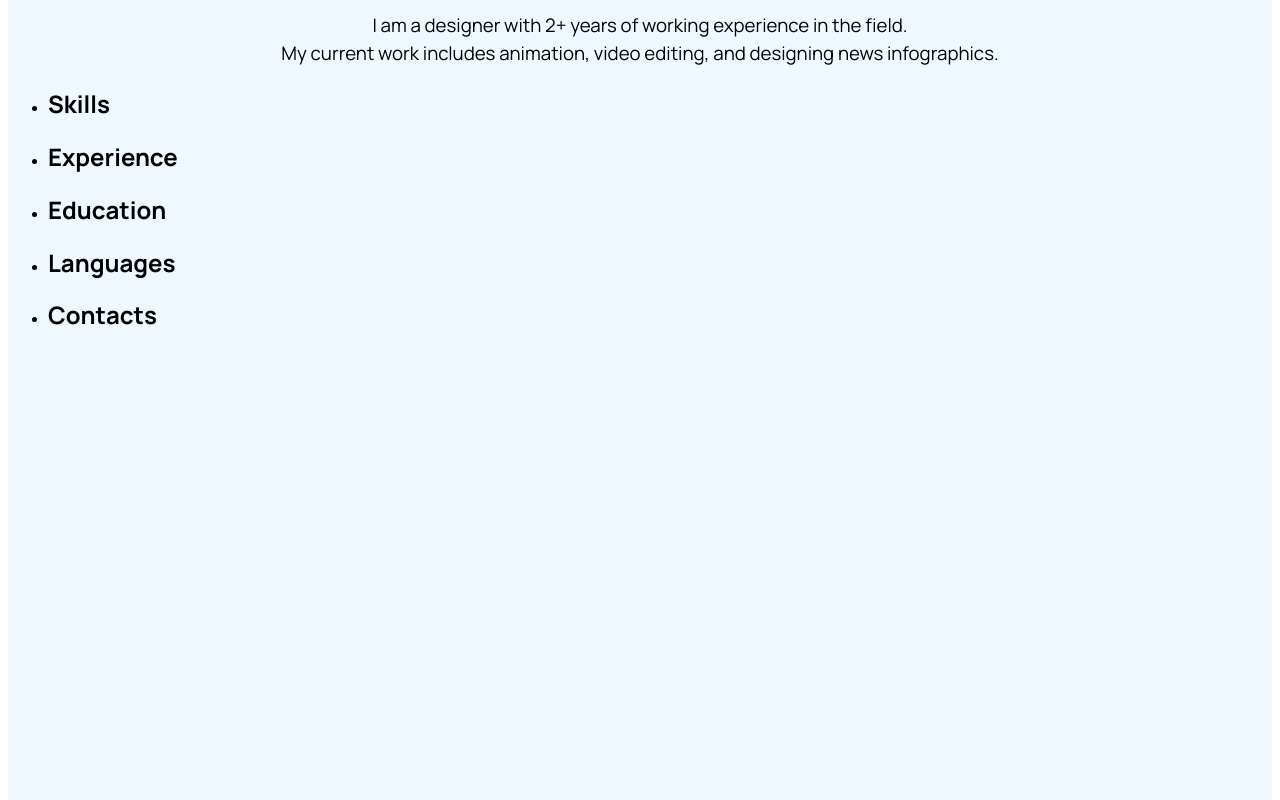
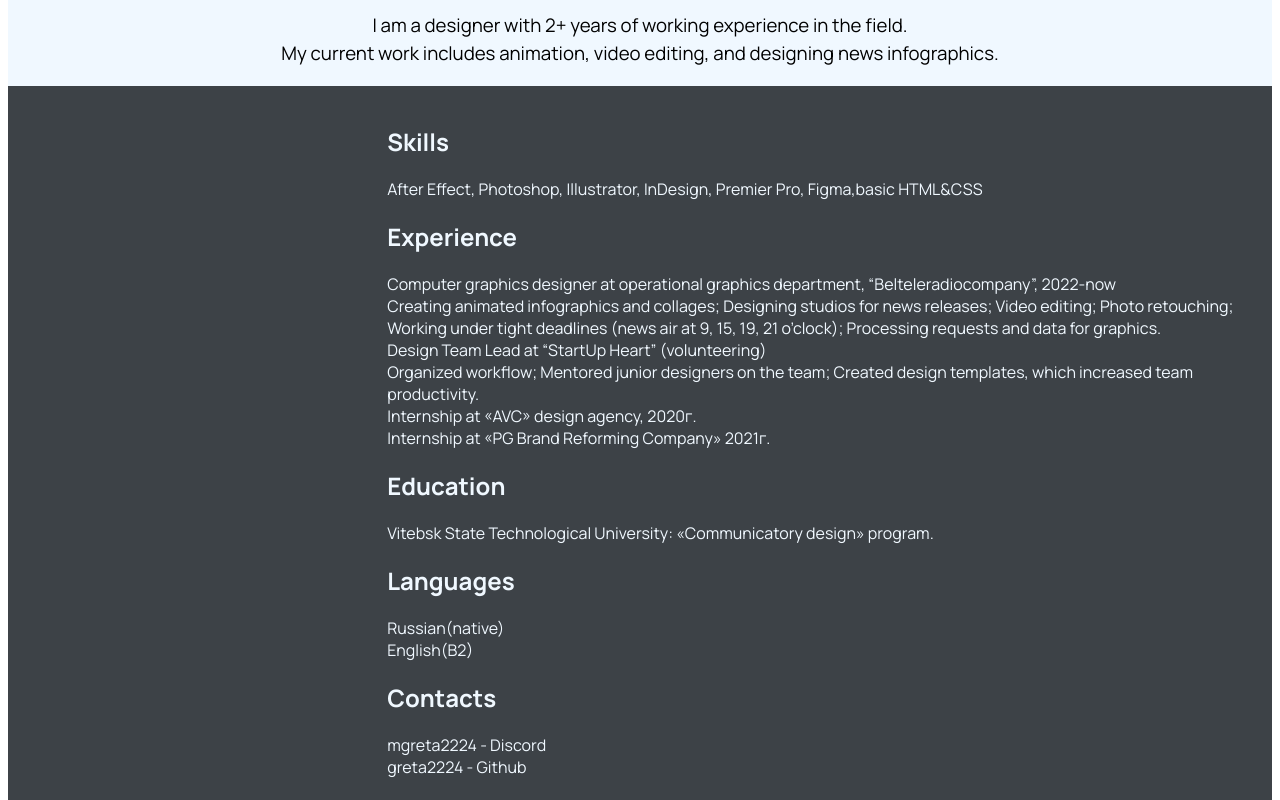
Before and after one commit to greta2224/rsschool-cv, a plain HTML site: page index.html in a window 1280 px wide. Shown: the part 400-1200 px from the top of the page. Drawn offline with Linux system fonts and the light colour scheme.

Commit message:
feat: styled info block

```diff
--- a/index.html
+++ b/index.html
@@ -28,12 +28,28 @@
             My current work includes animation, video editing, and designing news infographics.</p>
         </div>
         <div class="info">
-             <ul>
-                <li><h2>Skills</h2></li>
-                <li><h2>Experience</h2></li>
-                <li><h2>Education</h2></li>
-                <li><h2>Languages</h2></li>
-                <li><h2>Contacts</h2></li>
+             <ul class="skills">
+                <li><h2>Skills</h2> <p>After Effect, Photoshop, Illustrator, InDesign, Premier Pro, Figma,basic HTML&CSS</p></li>
+                <li><h2>Experience</h2><p> Computer graphics designer at operational graphics department, “Belteleradiocompany”, 2022-now <br>
+                     Creating animated infographics and collages;
+                     Designing studios for news releases;
+                     Video editing;
+                     Photo retouching; <br>
+                     Working under tight deadlines (news air at 9, 15, 19, 21 o’clock);
+                     Processing requests and data for graphics.<br>
+                    Design Team Lead at “StartUp Heart” (volunteering)<br>
+                     Organized workflow;
+                     Mentored junior designers on the team;
+                     Created design templates, which increased team productivity.<br>
+                    Internship at «AVC» design agency, 2020г.<br>
+                    Internship at «PG Brand Reforming Company» 2021г.</p></li>
+                <li><h2>Education</h2><p>Vitebsk State Technological University: «Communicatory design» program.</p></li>
+                <li><h2>Languages</h2>
+                    <p>Russian(native)<br>
+                     English(B2)</p></li>
+                <li><h2>Contacts</h2>
+                    <p>mgreta2224 - Discord <br>
+                     greta2224 - Github</p></li>
             </ul>
         </div>
     </main>
--- a/style.css
+++ b/style.css
@@ -43,5 +43,13 @@ a, h1, h2, p{
     display: inline-block;
 }
 .info{
-    height: 1000px;
+    background-color: rgb(61, 66, 71);
+    color: aliceblue;
 }
+.skills{
+    margin-left: 30%;
+    padding: 20px 0;
+}
+ul {
+    list-style-type: none;
+  }
```
